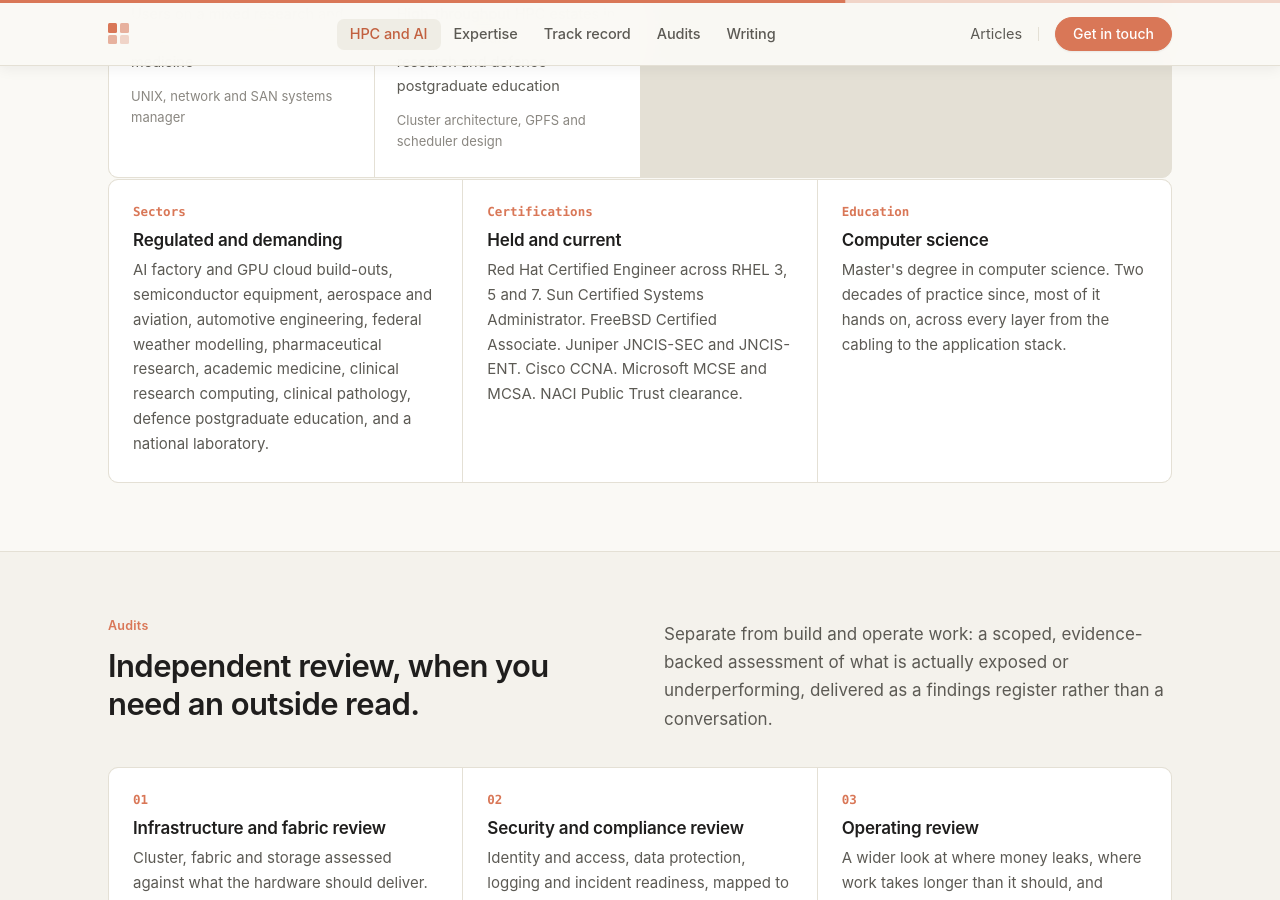
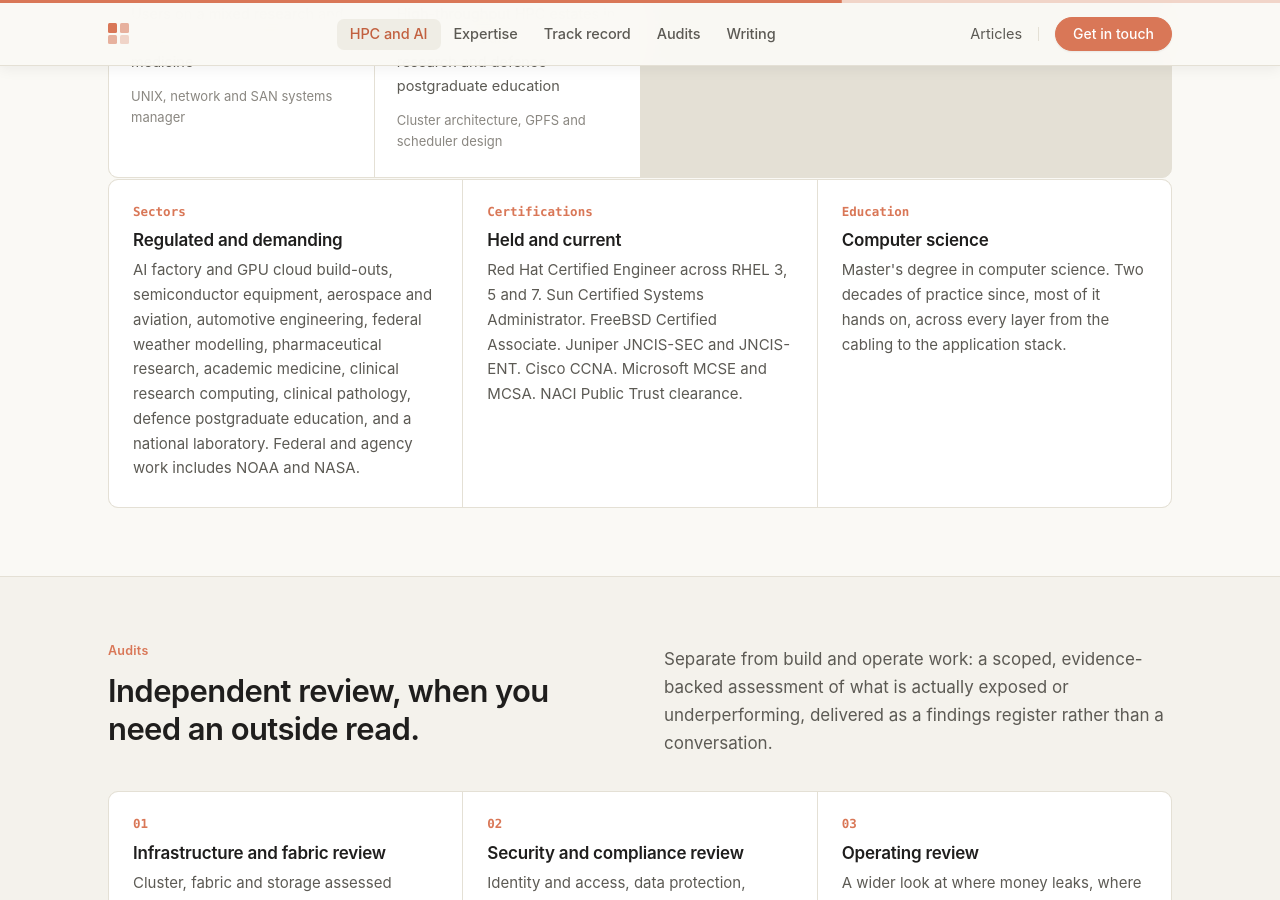
Before and after one commit to wirewalktech/wirewalk-site, a Jekyll site: the page built from index.html, in a window 1280 px wide and 900 px high, scrolled down 3838 px. Built offline with Jekyll 4.4.1, drawn with Linux system fonts in a browser that asks for light colours.

Commit message:
Track record: name NOAA and NASA in the sectors block
Adds "Federal and agency work includes NOAA and NASA." to the sectors paragraph.

These are the first named organisations on a page that is otherwise deliberately anonymised.
That is a defensible exception rather than a drift in policy: federal agencies are routinely
named on CVs and practice sites, the relationship is usually a matter of public record, and
government work does not normally carry the commercial confidentiality terms that would make
naming a private client a problem.

Deliberately NOT attached to a specific numbered entry. The 5,000-node "federal weather
modelling" line is the obvious candidate for NOAA, but attributing it without confirmation
risks pinning the wrong agency to the wrong cluster - so both are named at sector level, where
the claim is true without asserting which engagement was which.

The commercial environments discussed alongside these remain unnamed, as chosen.

```diff
--- a/index.html
+++ b/index.html
@@ -114,7 +114,7 @@
     <div><div class="n">4+</div><p>High-throughput HPC estates in academic medicine, clinical research and defence postgraduate education</p><div class="src">Cluster architecture, GPFS and scheduler design</div></div>
   </div>
   <div class="g3" data-rv style="margin-top:1px">
-    <div><span class="n">Sectors</span><h4>Regulated and demanding</h4><p>AI factory and GPU cloud build-outs, semiconductor equipment, aerospace and aviation, automotive engineering, federal weather modelling, pharmaceutical research, academic medicine, clinical research computing, clinical pathology, defence postgraduate education, and a national laboratory.</p></div>
+    <div><span class="n">Sectors</span><h4>Regulated and demanding</h4><p>AI factory and GPU cloud build-outs, semiconductor equipment, aerospace and aviation, automotive engineering, federal weather modelling, pharmaceutical research, academic medicine, clinical research computing, clinical pathology, defence postgraduate education, and a national laboratory. Federal and agency work includes NOAA and NASA.</p></div>
     <div><span class="n">Certifications</span><h4>Held and current</h4><p>Red Hat Certified Engineer across RHEL 3, 5 and 7. Sun Certified Systems Administrator. FreeBSD Certified Associate. Juniper JNCIS-SEC and JNCIS-ENT. Cisco CCNA. Microsoft MCSE and MCSA. NACI Public Trust clearance.</p></div>
     <div><span class="n">Education</span><h4>Computer science</h4><p>Master's degree in computer science. Two decades of practice since, most of it hands on, across every layer from the cabling to the application stack.</p></div>
   </div>
```
